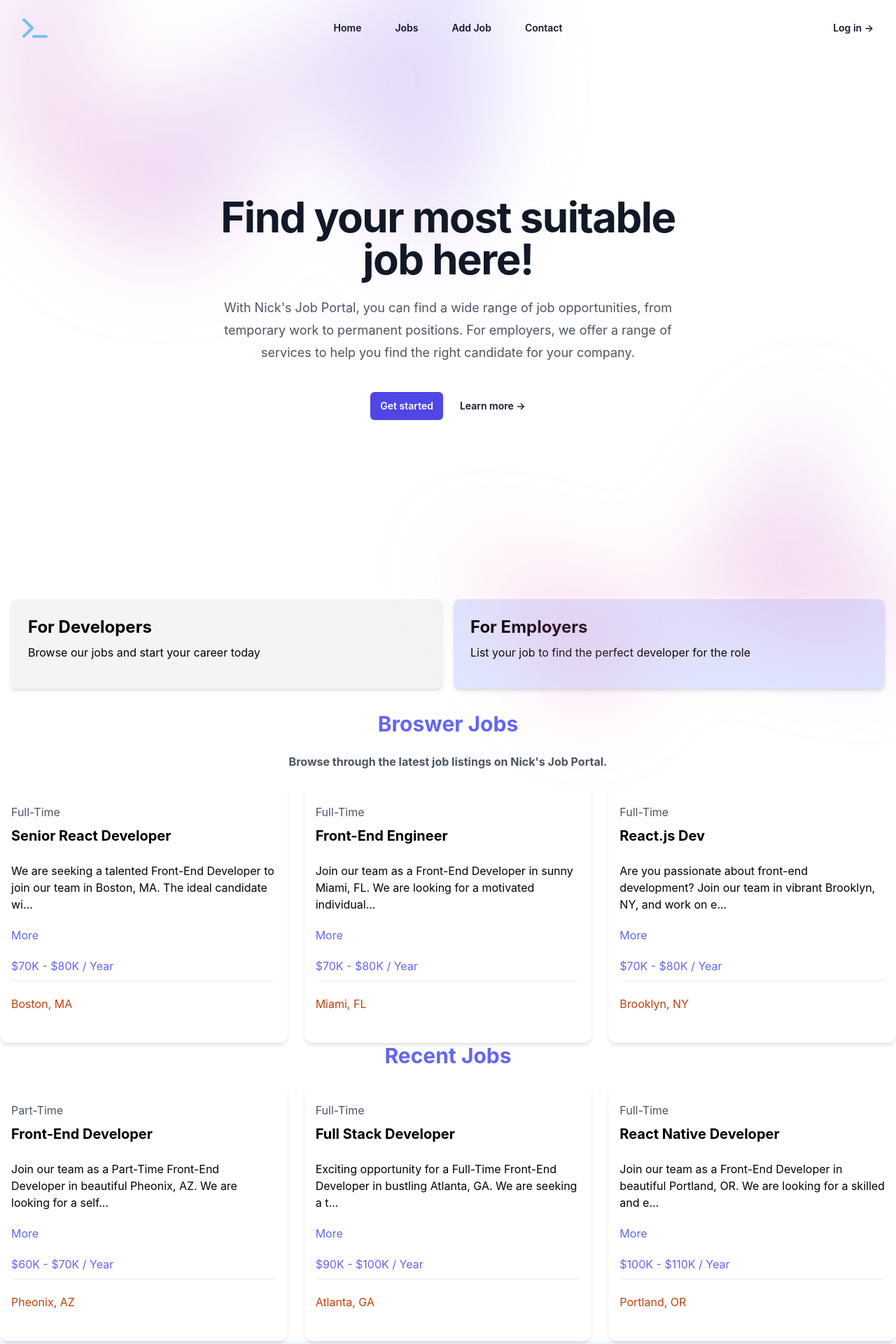
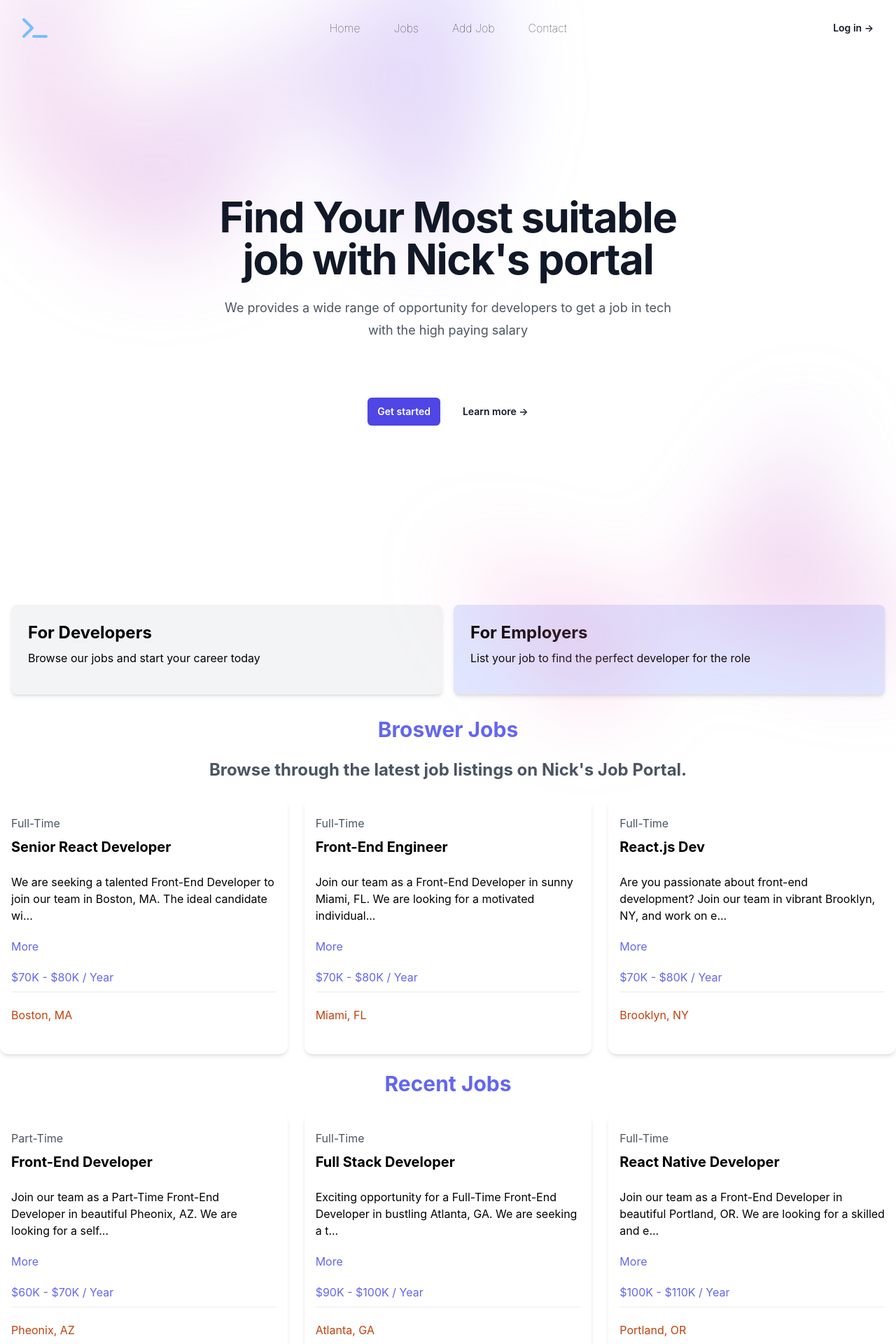
Before and after one commit to Nikola-Limpet/JobFinderAPP, a React (Vite) app in the folder react-app/: page / in a window 1280 px wide. Shown: the top 1920 px of the page at 70% size. Built offline with nearby package versions, Linux system fonts and the light colour scheme.

Commit message:
render route

```diff
--- a/react-app/package.json
+++ b/react-app/package.json
@@ -13,7 +13,8 @@
     "@headlessui/react": "^2.1.3",
     "@heroicons/react": "^2.1.5",
     "react": "^18.3.1",
-    "react-dom": "^18.3.1"
+    "react-dom": "^18.3.1",
+    "react-router-dom": "^6.26.1"
   },
   "devDependencies": {
     "@eslint/js": "^9.9.0",
--- a/react-app/src/App.jsx
+++ b/react-app/src/App.jsx
@@ -1,26 +1,20 @@
 import React from 'react';
-import NavBar from './components/NavBar'; // Adjust the path as necessary
-import Hero from './components/Hero';
-import HomeCards from './components/HomeCards';
-import JobsList from './components/JobsList';
-import ViewAllJobs from './components/ViewAllJobs';
-import Footer from './components/Footer';
+import { Route, createBrowserRouter, createRoutesFromElements, RouterProvider } from 'react-router-dom';
+import HomePage from './pages/HomePage';
+import MainLayout from './layouts/MainLayout';
+import JobPage from './pages/JobPage';
 
-function App() {
-  return (
-    <>
-      <NavBar />
-      <Hero
-        title= 'Find your most suitable job here!'
-        subtitle = "With Nick's Job Portal, you can find a wide range of job opportunities, from temporary work to permanent positions. For employers, we offer a range of services to help you find the right candidate for your company."
-      />
+const router = createBrowserRouter(
+  createRoutesFromElements(
+    <Route path='/' element={<MainLayout />}>
+      <Route index element={<HomePage />} />
+      <Route path='/jobs' element={<JobPage />} />
+    </Route>
+  )
+);
 
-      <HomeCards />
-      <JobsList />
-      <ViewAllJobs />
-      <Footer />
-    </>
-  );
+
+const App = () => {
+  return <RouterProvider router={router} />;
 }
-
 export default App;
--- a/react-app/src/components/Footer.jsx
+++ b/react-app/src/components/Footer.jsx
@@ -4,8 +4,8 @@ const Footer = () => {
   const currentYear = new Date().getFullYear();
 
   return (
-      <footer className="bg-white-600 text-
-      white text-center p-4">
+      <footer className="bg-blue-300 text-
+      white text-center p-4 text-2xl ">
         <p>&copy; {currentYear} Nick</p>
       </footer>
   )
--- a/react-app/src/components/Hero.jsx
+++ b/react-app/src/components/Hero.jsx
@@ -16,22 +16,22 @@ const Hero= ({title, subtitle}) => {
             className="relative left-[calc(50%-11rem)] aspect-[1155/678] w-[36.125rem] -translate-x-1/2 rotate-[30deg] bg-gradient-to-tr from-[#ff80b5] to-[#9089fc] opacity-30 sm:left-[calc(50%-30rem)] sm:w-[72.1875rem]"
           />
         </div>
-        <div className="mx-auto max-w-2xl py-32 sm:py-48 lg:py-56">
+        <div className="mx-auto  max-w-2xl py-16 sm:py-48 lg:py-56">
           <div className="text-center">
-            <h1 className="text-4xl font-bold tracking-tight text-gray-900 sm:text-6xl">
+            <h1 className="text-3xl font-bold tracking-tight text-gray-900 sm:text-6xl">
               { title }
             </h1>
             <p className="mt-6 text-lg leading-8 text-gray-600">
               { subtitle }
             </p>
-            <div className="mt-10 flex items-center justify-center gap-x-6">
+            <div className="mt-10 flex items-center justify-center space-x-2 gap-x-6">
               <a
                 href="#"
-                className="rounded-md bg-indigo-600 px-3.5 py-2.5 text-sm font-semibold text-white shadow-sm hover:bg-indigo-500 focus-visible:outline focus-visible:outline-2 focus-visible:outline-offset-2 focus-visible:outline-indigo-600"
+                className="rounded-md bg-indigo-600 mt-10 w-17 px-3.5 py-2.5 text-sm font-semibold text-white shadow-sm hover:bg-indigo-500 focus-visible:outline focus-visible:outline-2 focus-visible:outline-offset-2 focus-visible:outline-indigo-600"
               >
                 Get started
               </a>
-              <a href="#" className="text-sm font-semibold leading-6 text-gray-900">
+              <a href="#" className="text-sm mt-10 w-17/50 font-semibold leading-6 text-gray-900">
                 Learn more <span aria-hidden="true">→</span>
               </a>
             </div>
--- a/react-app/src/components/JobListing.jsx
+++ b/react-app/src/components/JobListing.jsx
@@ -33,7 +33,6 @@ const JobListing = ({ job }) => {
 
         <div className='flex flex-col lg:flex-row justify-between mb-4'>
           <div className='text-orange-700 mb-3'>
-            {/* <FaMapMarker className='inline text-lg mb-1 mr-1' /> */}
             {job.location}
           </div>
           {/* <Link
--- a/react-app/src/components/JobsList.jsx
+++ b/react-app/src/components/JobsList.jsx
@@ -14,7 +14,7 @@ const JobsList = () => {
     <h2 className='text-3xl font-bold text-indigo-500 mb-6 text-center'>
       Broswer Jobs
     </h2>
-    <p className='text-center font-bold text-gray-600 mb-6'>
+    <p className='text-center font-bold text-2xl text-gray-600 mb-6'>
       Browse through the latest job listings on Nick's Job Portal.
     </p>
     <div className='grid grid-cols-1 md:grid-cols-3 gap-6'>
@@ -23,7 +23,7 @@ const JobsList = () => {
       ))}
     </div>
   <div className='container-xl lg:container m-auto'>
-    <h2 className='text-3xl font-bold text-indigo-500 mb-6 text-center'>
+    <h2 className='text-3xl font-bold text-indigo-500 mb-6 mt-6 text-center'>
       Recent Jobs
     </h2>
     <div className='grid grid-cols-1 md:grid-cols-3 gap-6'>
--- a/react-app/src/components/NavBar.jsx
+++ b/react-app/src/components/NavBar.jsx
@@ -4,12 +4,13 @@ import { useState } from 'react'
 import { Dialog, DialogPanel } from '@headlessui/react'
 import { Bars3Icon, XMarkIcon } from '@heroicons/react/24/outline'
 import icon from '../assets/icon.svg'
+import { Link } from 'react-router-dom'
 
 const navigation = [
-  { name: 'Home', href: '#' },
-  { name: 'Jobs', href: '#' },
-  { name: 'Add Job', href: '#' },
-  { name: 'Contact', href: '#' },
+  { name: 'Home', href: '/' },
+  { name: 'Jobs', href: 'jobs' },
+  { name: 'Add Job', href: '/add-job' },
+  { name: 'Contact', href: '/contact' },
 ]
 
 export default function NavBar() {
@@ -18,10 +19,10 @@ export default function NavBar() {
   return (
     <div className="bg-white">
       <header className="absolute inset-x-0 top-0 z-50">
-        <nav aria-label="Global" className="flex items-center justify-between p-6 lg:px-8">
+        <nav aria-label="Global" className="flex items-center justify-between p-6  lg:px-8">
           <div className="flex lg:flex-1">
-            <a href="#" className="-m-1.5 p-1.5">
-              <span className="sr-only">NICK</span>
+            <a href="/" className="-m-1.5 p-1.5">
+              <span className="sr-only"></span>
               <img
                 alt=""
                 src= {icon}
@@ -35,15 +36,18 @@ export default function NavBar() {
               onClick={() => setMobileMenuOpen(true)}
               className="-m-2.5 inline-flex items-center justify-center rounded-md p-2.5 text-gray-700"
             >
-              <span className="sr-only">Open main menu</span>
+              <span className="sr-only"></span>
               <Bars3Icon aria-hidden="true" className="h-6 w-6" />
             </button>
           </div>
           <div className="hidden lg:flex lg:gap-x-12">
             {navigation.map((item) => (
-              <a key={item.name} href={item.href} className="text-sm font-semibold leading-6 text-gray-900">
+              <Link
+                key={item.name}
+                to={item.href}
+                className="text-md font-thin leading-7 text-gray-900">
                 {item.name}
-              </a>
+              </Link>
             ))}
           </div>
           <div className="hidden lg:flex lg:flex-1 lg:justify-end">
@@ -79,13 +83,13 @@ export default function NavBar() {
               <div className="-my-6 divide-y divide-gray-500/10">
                 <div className="space-y-2 py-6">
                   {navigation.map((item) => (
-                    <a
+                    <Link
                       key={item.name}
-                      href={item.href}
-                      className="-mx-3 block rounded-lg px-3 py-2 text-base font-semibold leading-7 text-gray-900 hover:bg-gray-50"
+                      to={item.href}
+                      className="-mx-3 block rounded-lg px-3 py-2 font-semibold text-12xl leading-7 text-gray-900 hover:bg-gray-50"
                     >
                       {item.name}
-                    </a>
+                    </Link>
                   ))}
                 </div>
                 <div className="py-6">
--- /dev/null
+++ b/react-app/src/layouts/MainLayout.jsx
@@ -0,0 +1,13 @@
+import { Outlet } from "react-router-dom"
+import NavBar from "../components/NavBar"
+
+const MainLayout = () => {
+  return (
+    <>
+      <NavBar />
+      <Outlet />
+    </>
+  )
+}
+
+export default MainLayout
--- /dev/null
+++ b/react-app/src/pages/HomePage.jsx
@@ -0,0 +1,21 @@
+import Hero from "../components/Hero"
+import HomeCards from "../components/HomeCards"
+import JobsLists from "../components/JobsList"
+import ViewAllJobs from "../components/ViewAllJobs"
+import Footer from "../components/Footer"
+
+const HomePage = () => {
+  return (
+    <>
+      <Hero
+        title="Find Your Most suitable job with Nick's portal"
+        subtitle= "We provides a wide range of opportunity for developers to get a job in tech with the high paying salary" />
+      <HomeCards />
+      <JobsLists />
+      <ViewAllJobs />
+      <Footer />
+    </>
+  )
+};
+
+export default HomePage;
--- /dev/null
+++ b/react-app/src/pages/JobPage.jsx
@@ -0,0 +1,8 @@
+
+const JobPage = () => {
+  return (
+    <div>JobPage</div>
+  )
+};
+
+export default JobPage
```
Also changed, not shown: 1 other file (tests, documents, lock files or other folders).
